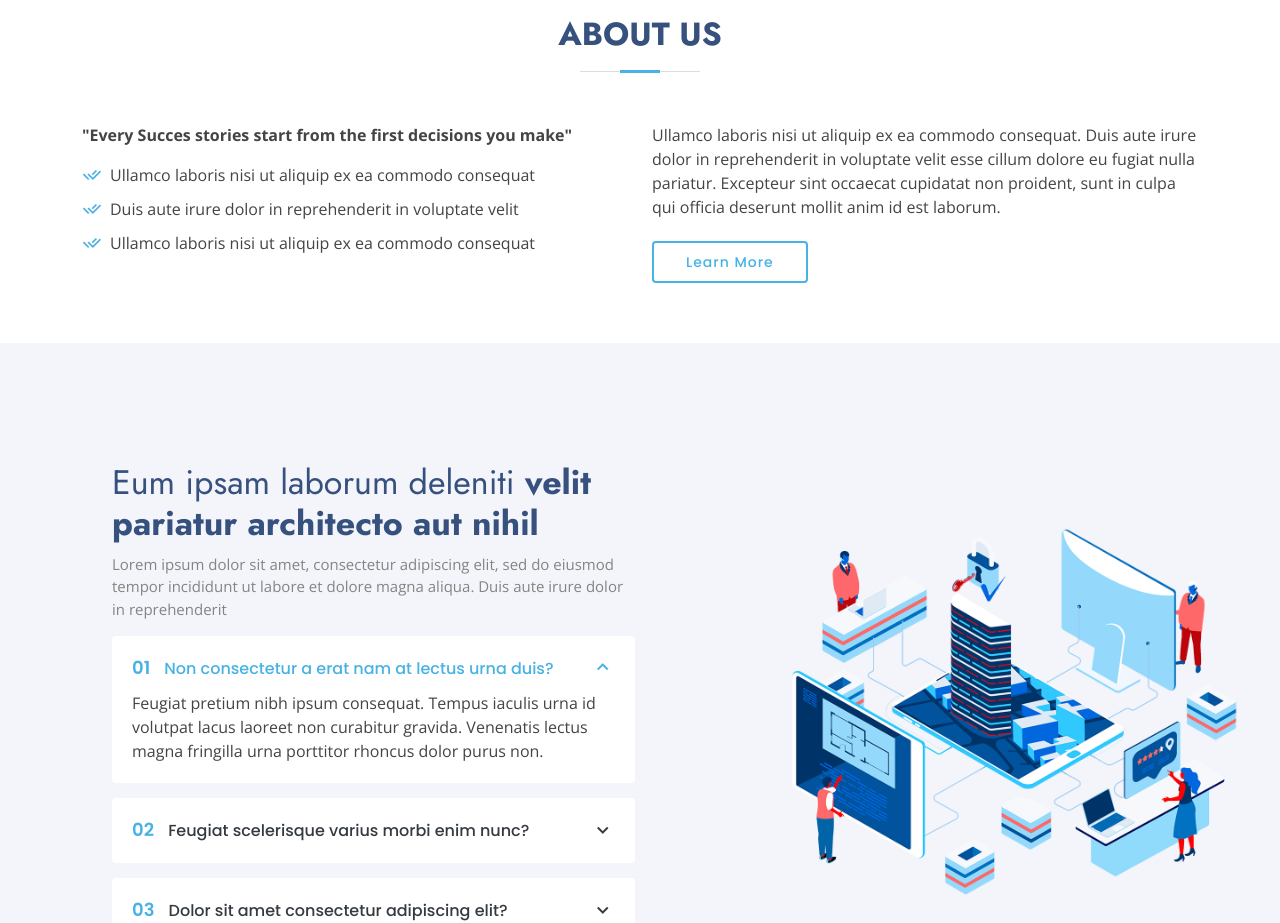
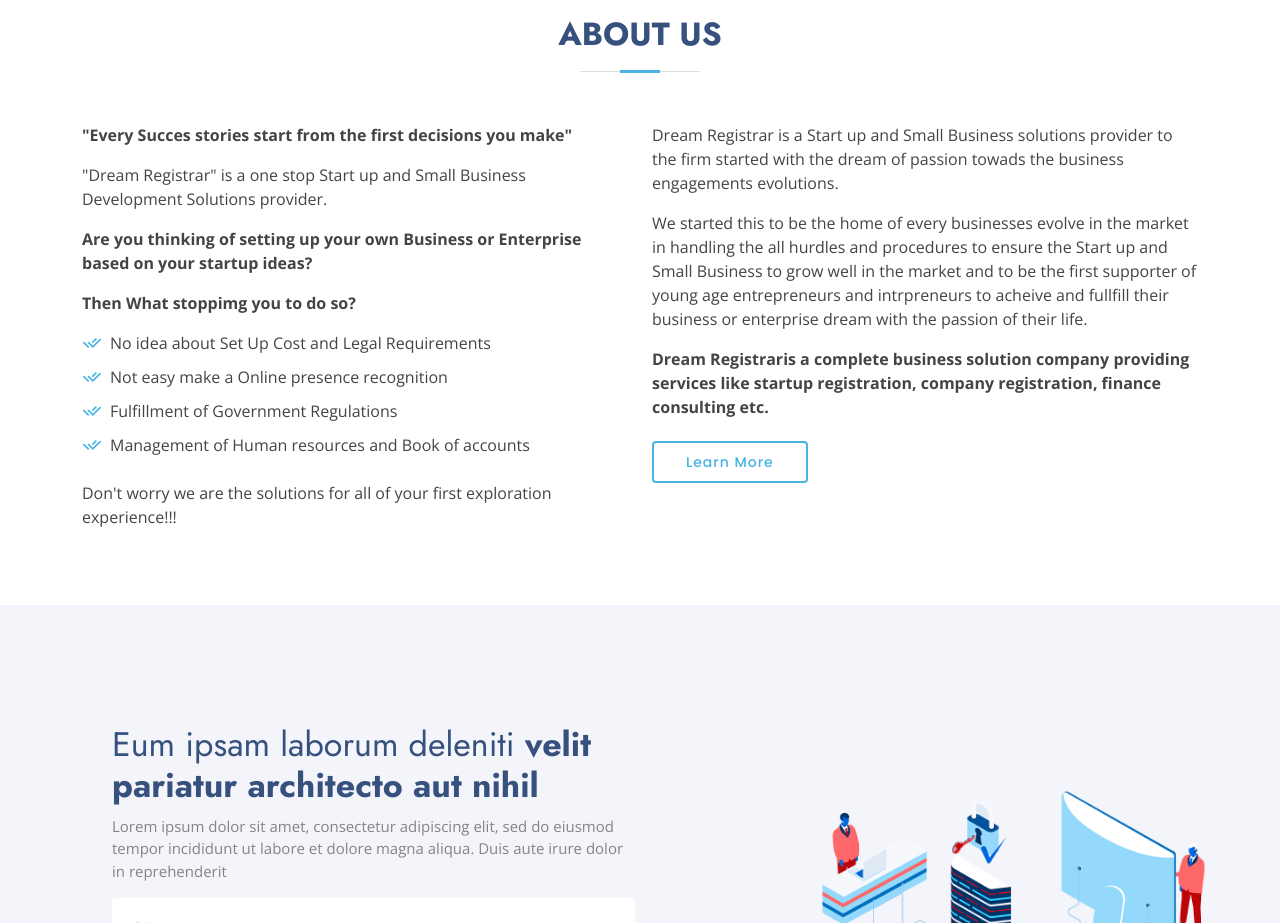
Before and after one commit to niranjanba/dream-registrar, a plain HTML site: page index.html in a window 1280 px wide. Shown: the part 780-1703 px from the top of the page. Drawn offline with nearby package versions, Linux system fonts and the light colour scheme.

Commit message:
Added About Us

```diff
--- a/index.html
+++ b/index.html
@@ -254,8 +254,8 @@
             </section>
             <!-- End Cliens Section -->
 
-            <!-- ======= About Us Section ======= -->
-            <section id="about" class="about">
+             <!-- ======= About Us Section ======= -->
+             <section id="about" class="about">
                 <div class="container" data-aos="fade-up">
                     <div class="section-title">
                         <h2>About Us</h2>
@@ -264,34 +264,44 @@
                     <div class="row content">
                         <div class="col-lg-6">
                             <p>
-                                <b>"Every Succes stories start from the first decisions you make"</b></p>
+                               <b>"Every Succes stories start from the first decisions you make"</b></p>
+                             <p> "Dream Registrar" is a one stop Start up and Small Business Development Solutions provider.
+                            </p>
+                            <p><b>Are you thinking of setting up your own Business or Enterprise based on your startup ideas?</b></p>
+                            <p><b>Then What stoppimg you to do so?</b></p>
                             <ul>
                                 <li>
-                                    <i class="ri-check-double-line"></i> Ullamco
-                                    laboris nisi ut aliquip ex ea commodo
-                                    consequat
+                                    <i class="ri-check-double-line"></i>
+                                    No idea about Set Up Cost and Legal Requirements
                                 </li>
                                 <li>
-                                    <i class="ri-check-double-line"></i> Duis
-                                    aute irure dolor in reprehenderit in
-                                    voluptate velit
+                                    <i class="ri-check-double-line"></i> Not easy make a Online presence recognition
+
                                 </li>
                                 <li>
-                                    <i class="ri-check-double-line"></i> Ullamco
-                                    laboris nisi ut aliquip ex ea commodo
-                                    consequat
+                                    <i class="ri-check-double-line"></i> Fulfillment of  Government Regulations
+
                                 </li>
+                                <li>
+                                    <i class="ri-check-double-line"></i> Management of Human resources and Book of accounts
+                                </li>
+                                <br>
+                                <p>Don't worry we are the solutions for all of your first exploration experience!!! </p>
                             </ul>
                         </div>
                         <div class="col-lg-6 pt-4 pt-lg-0">
                             <p>
-                                Ullamco laboris nisi ut aliquip ex ea commodo
-                                consequat. Duis aute irure dolor in
-                                reprehenderit in voluptate velit esse cillum
-                                dolore eu fugiat nulla pariatur. Excepteur sint
-                                occaecat cupidatat non proident, sunt in culpa
-                                qui officia deserunt mollit anim id est laborum.
+                                Dream Registrar is a Start up and Small Business solutions provider to the firm started with the
+                                dream of passion towads the business engagements evolutions. <br></p>
+
+                                <p> We started this to be the home of every businesses evolve in the market in handling the all hurdles and procedures to ensure the
+                                Start up and Small Business to grow well in the market and to be the first supporter of young age entrepreneurs and intrpreneurs
+                                to acheive and fullfill their business or enterprise dream with the passion of their life.
                             </p>
+                            <p><b>Dream Registraris a complete business solution company providing services like startup
+                                registration, company registration, finance consulting etc.</b></p>
+
+
                             <a href="#" class="btn-learn-more">Learn More</a>
                         </div>
                     </div>
```
